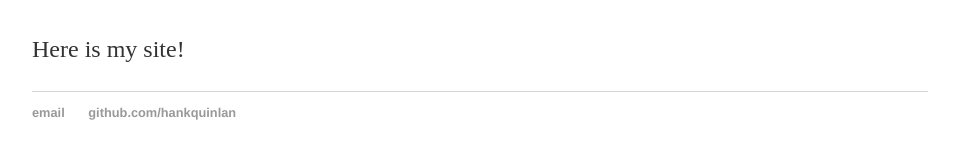
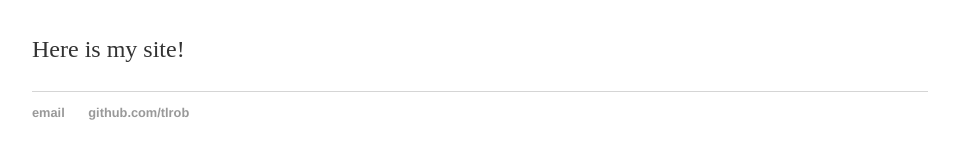
Before and after one commit to tlrob/tlrob.github.io, a Jekyll site: the page built from index.html, in a window 1280 px wide. Shown: the part 164-323 px from the top of the page, without its empty margins (160-1119 px from the left). Built offline with Jekyll 4.4.1, drawn with Linux system fonts in a browser that asks for light colours.

Commit message:
Update default.html

```diff
--- a/_layouts/default.html
+++ b/_layouts/default.html
@@ -21,8 +21,8 @@
 			</div><!-- /.container -->
 			<footer>
 	    		<ul>
-	        		<li><a href="mailto:hankquinlanhub@gmail.com">email</a></li>
-	        		<li><a href="https://github.com/hankquinlan">github.com/hankquinlan</a></li>
+	        		<li><a href="mailto:tlrobinson02@email.wm.edu">email</a></li>
+	        		<li><a href="https://github.com/tlrob">github.com/tlrob</a></li>
 				</ul>
 			</footer>
 		</body>
```
